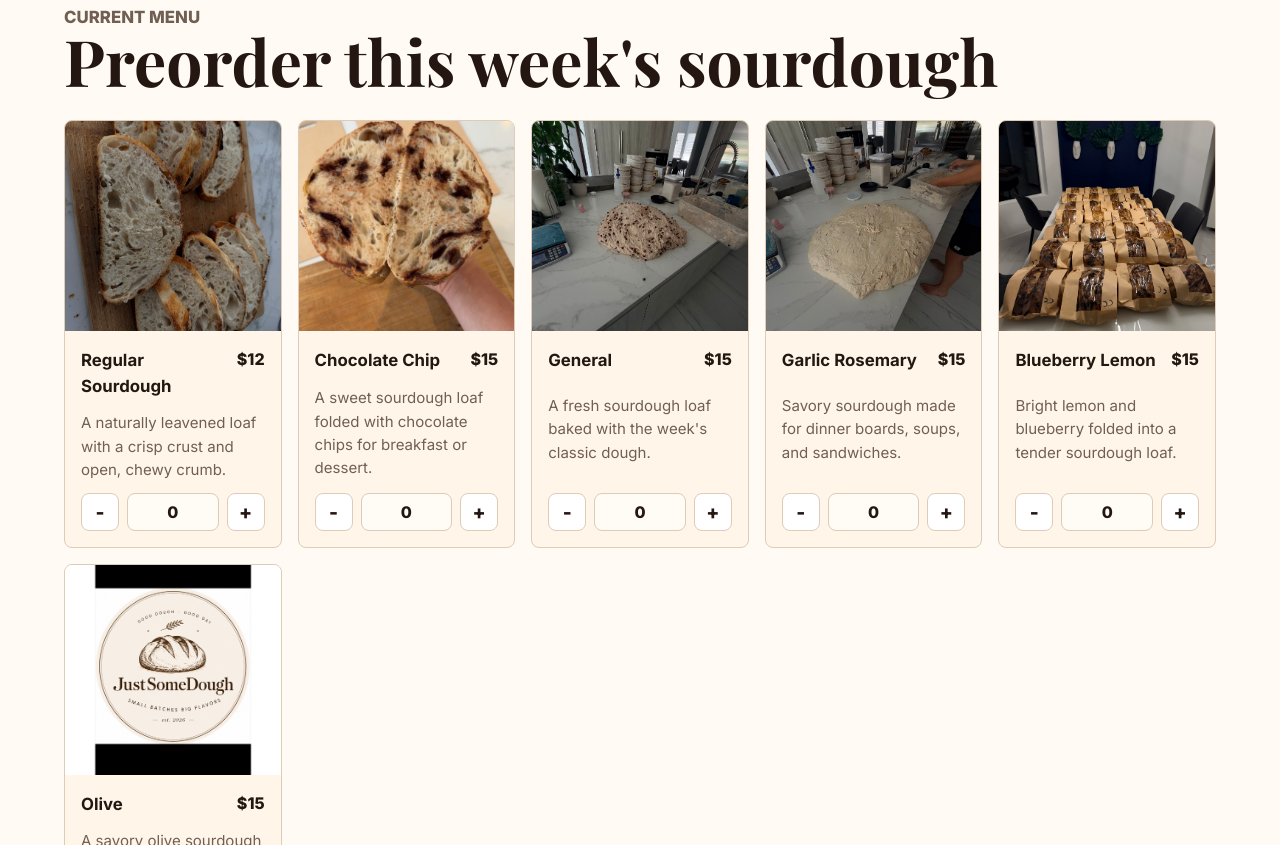
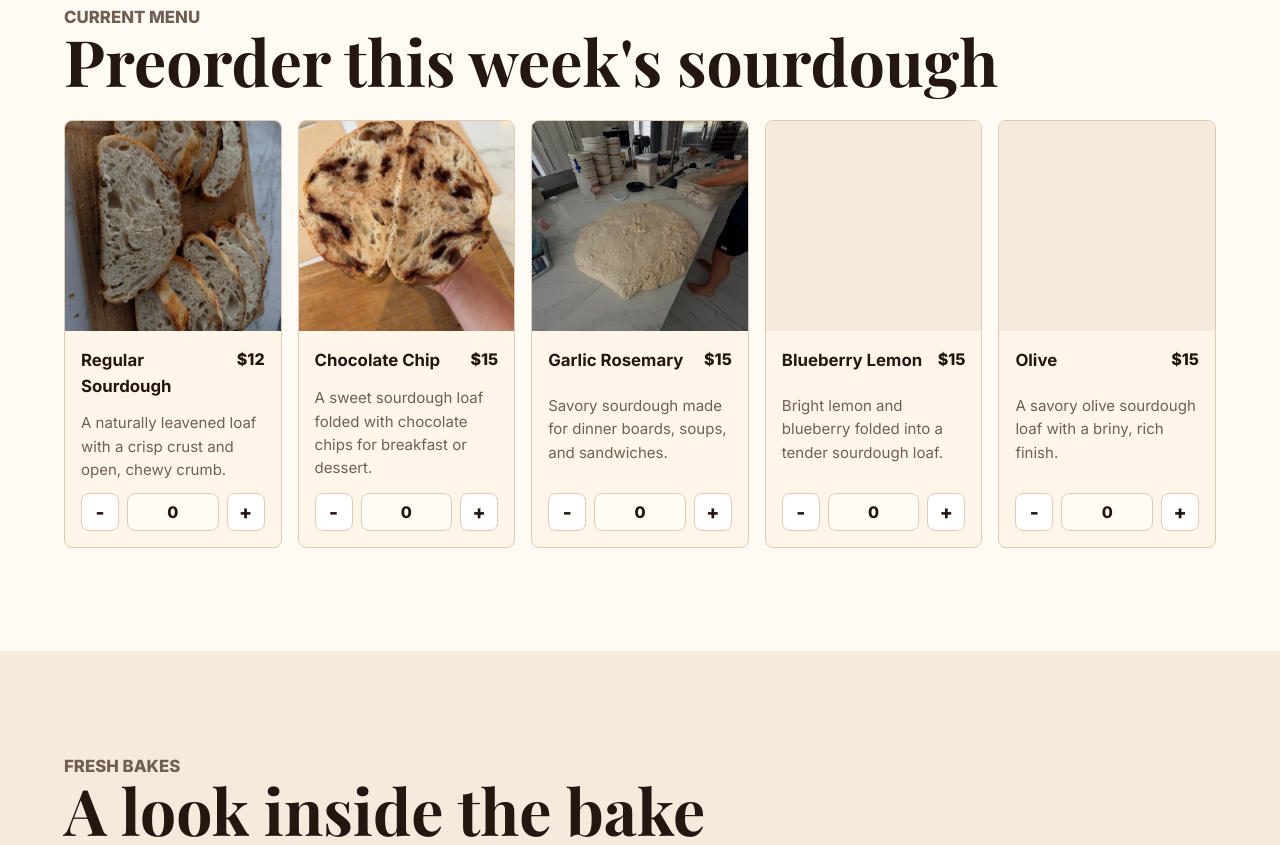
Before and after one commit to yonathan-star/JustSomeDough, a plain HTML site: page index.html in a window 1280 px wide. Shown: the part 1860-2705 px from the top of the page. Drawn offline with nearby package versions, Linux system fonts and the light colour scheme.

Commit message:
Clean up menu photos

```diff
--- a/app.js
+++ b/app.js
@@ -16,13 +16,6 @@ const products = [
     description: "A sweet sourdough loaf folded with chocolate chips for breakfast or dessert.",
   },
   {
-    id: "general",
-    name: "General",
-    price: 15,
-    image: "Snapchat-2127436635.jpg",
-    description: "A fresh sourdough loaf baked with the week's classic dough.",
-  },
-  {
     id: "garlic-rosemary",
     name: "Garlic Rosemary",
     price: 15,
@@ -33,14 +26,14 @@ const products = [
     id: "blueberry-lemon",
     name: "Blueberry Lemon",
     price: 15,
-    image: "Snapchat-1276294950.jpg",
+    image: "",
     description: "Bright lemon and blueberry folded into a tender sourdough loaf.",
   },
   {
     id: "olive",
     name: "Olive",
     price: 15,
-    image: "Snapchat-830501156.jpg",
+    image: "",
     description: "A savory olive sourdough loaf with a briny, rich finish.",
   },
 ];
@@ -65,7 +58,11 @@ function renderProducts() {
     .map(
       (product) => `
         <article class="product-card">
-          <img src="${product.image}" alt="${product.name} sourdough loaf preview" />
+          ${
+            product.image
+              ? `<img src="${product.image}" alt="${product.name} sourdough loaf preview" />`
+              : `<div class="product-image-placeholder" aria-hidden="true"></div>`
+          }
           <div class="product-body">
             <div class="product-meta">
               <h3>${product.name}</h3>
--- a/index.html
+++ b/index.html
@@ -102,7 +102,6 @@
         <div class="gallery-grid">
           <img src="Snapchat-2127436635.jpg" alt="Chocolate chip sourdough dough resting on a kitchen counter" />
           <img src="Snapchat-856069574.jpg" alt="Chocolate sourdough loaf cut open to show the crumb" />
-          <img src="Snapchat-830501156.jpg" alt="Just Some Dough logo concept displayed on a phone" />
         </div>
       </section>
 
--- a/styles.css
+++ b/styles.css
@@ -327,6 +327,11 @@ h3 {
   box-shadow: none;
 }
 
+.product-image-placeholder {
+  height: 210px;
+  background: var(--panel);
+}
+
 .product-body {
   display: grid;
   gap: 12px;
@@ -382,7 +387,7 @@ h3 {
 }
 
 .gallery-grid {
-  grid-template-columns: 1.1fr 1fr 0.8fr;
+  grid-template-columns: 1fr 1fr;
 }
 
 .gallery-grid img {
```
